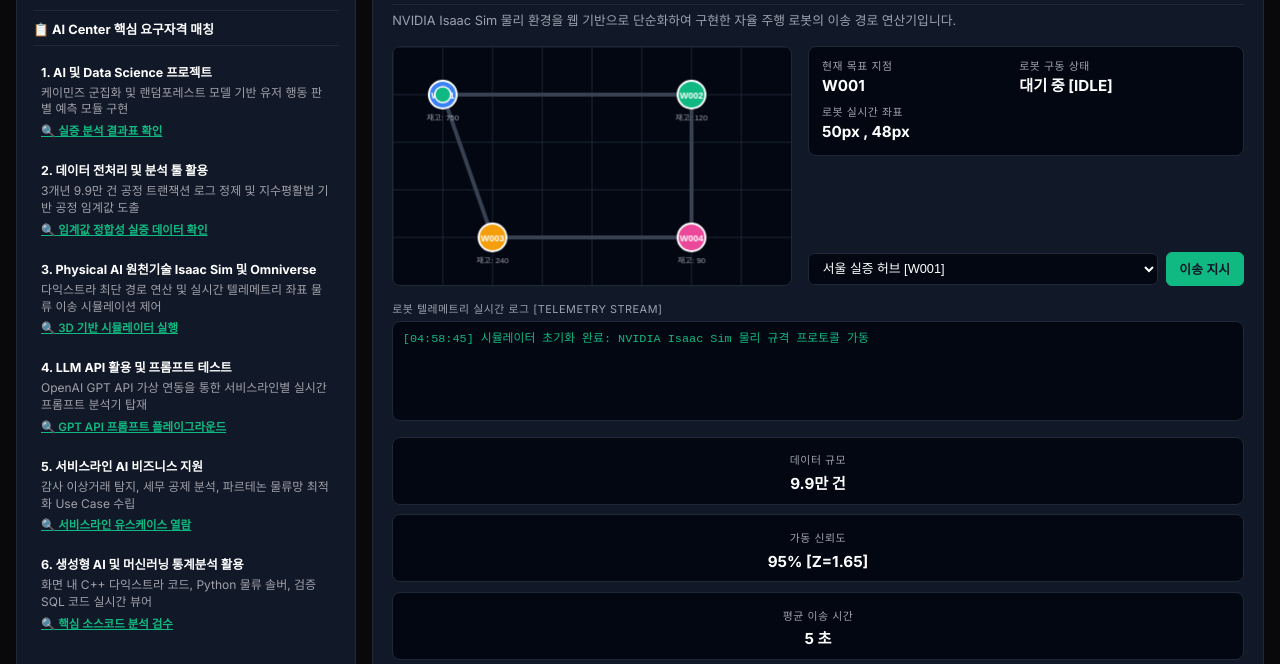
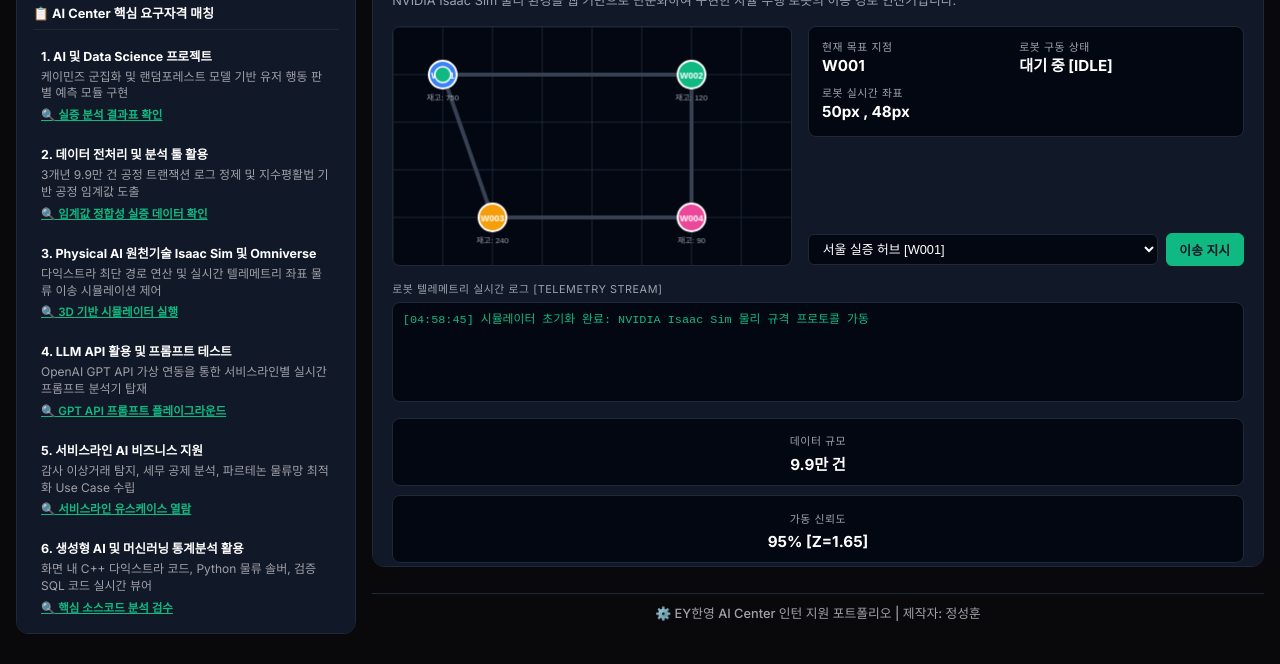
Before and after one commit to JeongSeongHun054/EYAICenter, a plain HTML site: page index.html in a window 1280 px wide. Shown: the part 150-814 px from the top of the page. Drawn offline with Linux system fonts and the light colour scheme.

Commit message:
Fix: Restore footer visibility by fixing layout height and overflow handling

```diff
--- a/styles.css
+++ b/styles.css
@@ -11,8 +11,7 @@
     color: #f4f4f5;
     font-family: "Inter", -apple-system, BlinkMacSystemFont, sans-serif;
     line-height: 1.4;
-    overflow-x: hidden;
-    overflow-y: hidden;
+    overflow: hidden;
     padding: 1rem;
     height: 100vh;
     display: flex;
@@ -23,7 +22,7 @@
 .dashboard-container {
     width: 100%;
     max-width: 1360px;
-    height: 92vh;
+    height: calc(100vh - 2rem);
     display: grid;
     grid-template-columns: 340px 1fr;
     gap: 1rem;
@@ -128,8 +127,9 @@
 .main-panel {
     display: flex;
     flex-direction: column;
-    gap: 1rem;
+    gap: 0.8rem;
     height: 100%;
+    overflow: hidden;
 }
 
 .main-tabs {
```
